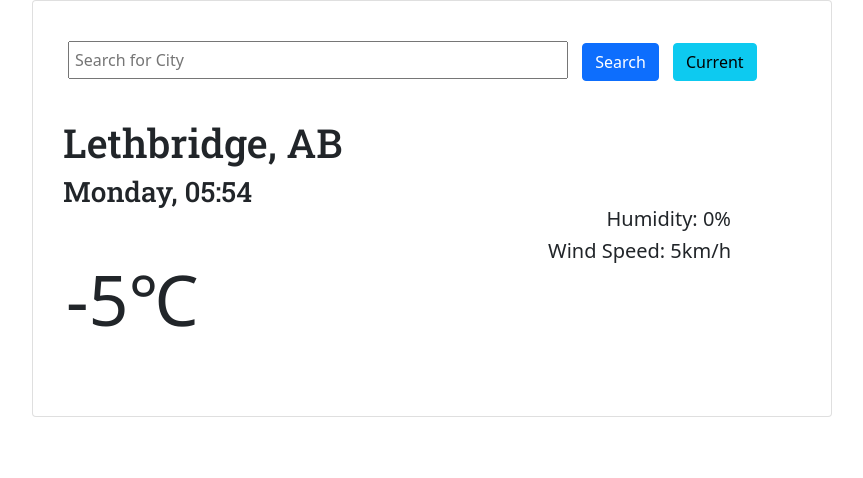
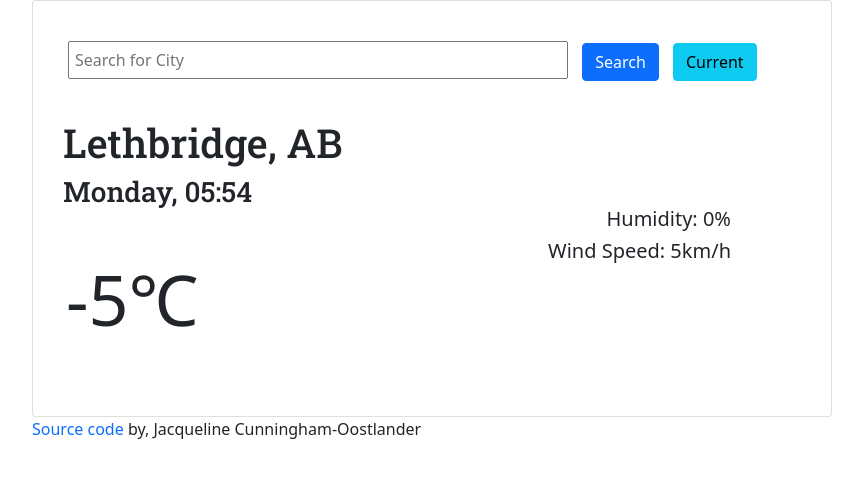
Before and after one commit to Jacqueline-Hunik/weather-app, a plain HTML site: page index.html in a window 1280 px wide. Shown: the whole page, without its empty margins (50-913 px from the left). Drawn offline with nearby package versions, Linux system fonts and the light colour scheme; a web font is replaced by a local one.

Commit message:
Added a link to the Github repository

```diff
--- a/index.html
+++ b/index.html
@@ -47,6 +47,10 @@
           <h5 class="wind">Wind Speed: 5km/h</h5>
         </div>
         </div>
+        <span class="creator-name">
+        <a href="https://github.com/Jacqueline-Hunik/weather-app" target="_blank">Source code</a>
+        by, Jacqueline Cunningham-Oostlander
+        </span>
       </div>
     </div>
     <script src="src/new.js"></script>
--- a/src/styles.css
+++ b/src/styles.css
@@ -7,6 +7,16 @@ form {
   margin-top: 30px;
   padding-left: 25px;
   max-width: 1000px;
+}
+
+a {
+  text-decoration: none;
+  transition: all 200ms ease-in-out;
+}
+
+a:hover {
+  text-decoration: underline;
+  cursor: pointer;
 }
 
 .headings {
```
